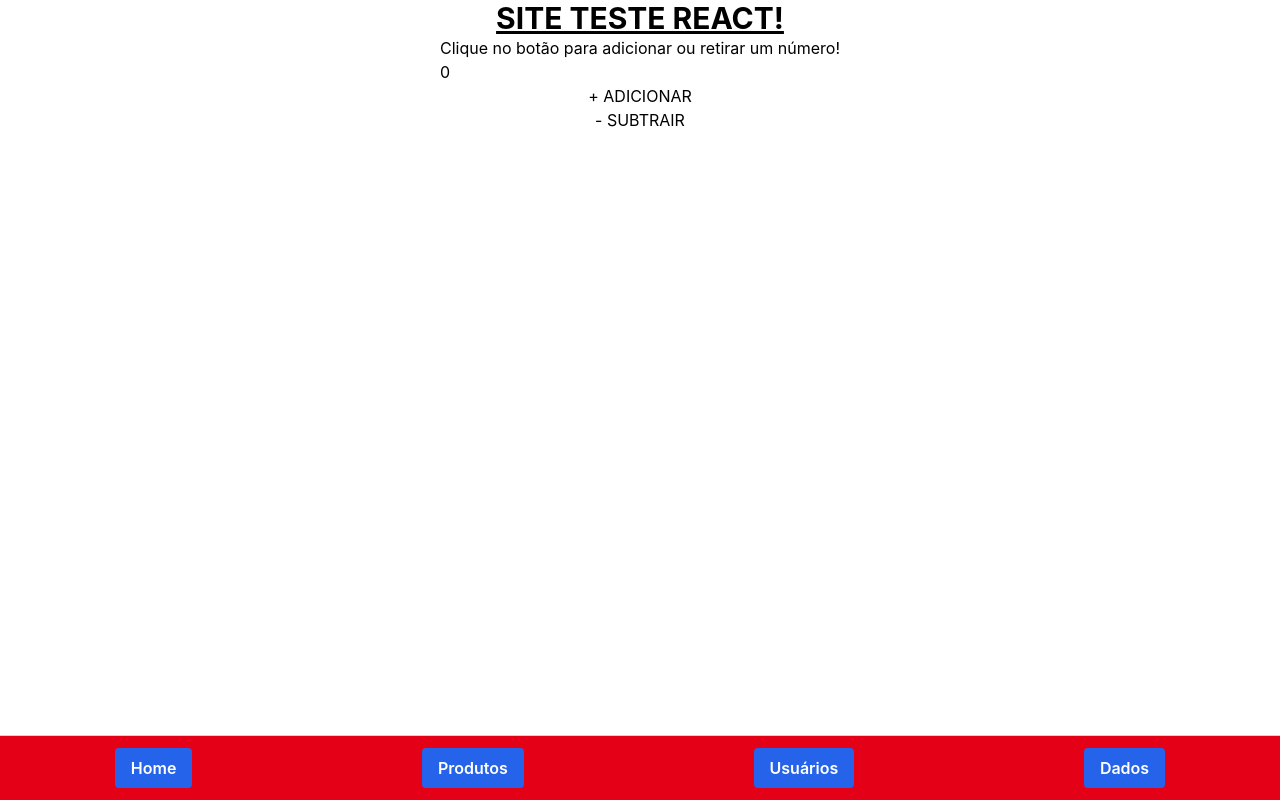
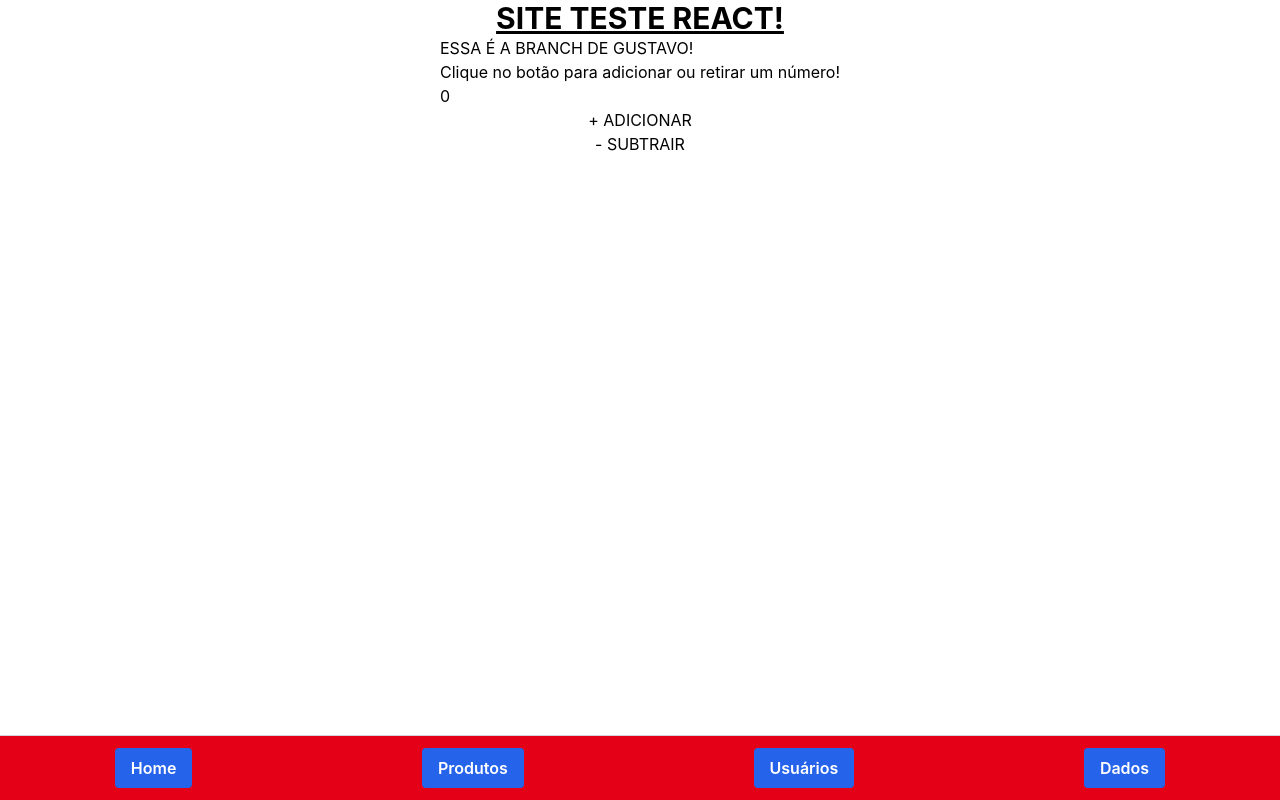
Before and after one commit to GustaBolseiro/teste-group, a React (Create React App) app: page / in a window 1280 px wide. Built offline with nearby package versions, Linux system fonts and the light colour scheme.

Commit message:
Criando nova branch e coocando um h1 diferente

```diff
--- a/src/Pages/Home.jsx
+++ b/src/Pages/Home.jsx
@@ -4,6 +4,7 @@ import { Buttons } from "../Components/Buttons";
 const Home = () => {
     return (
         <div>
+            <h1>ESSA É A BRANCH DE GUSTAVO!</h1>
             <CounterFunction />
             <Buttons/>
         </div>
```
